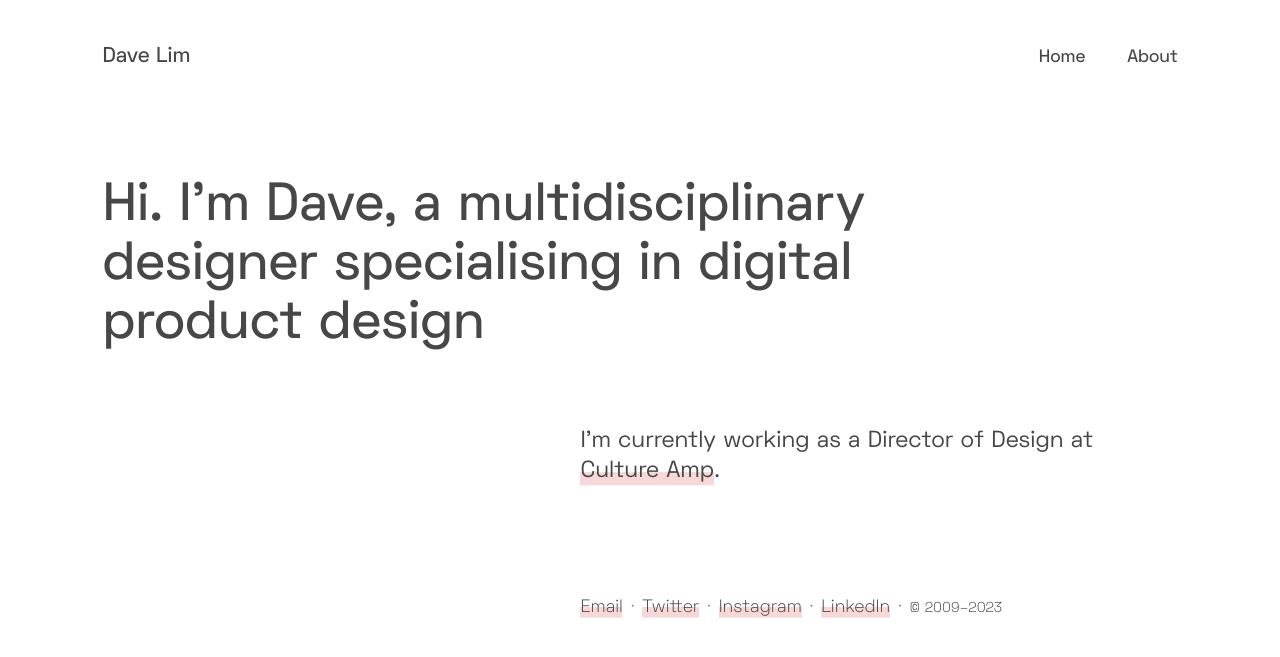
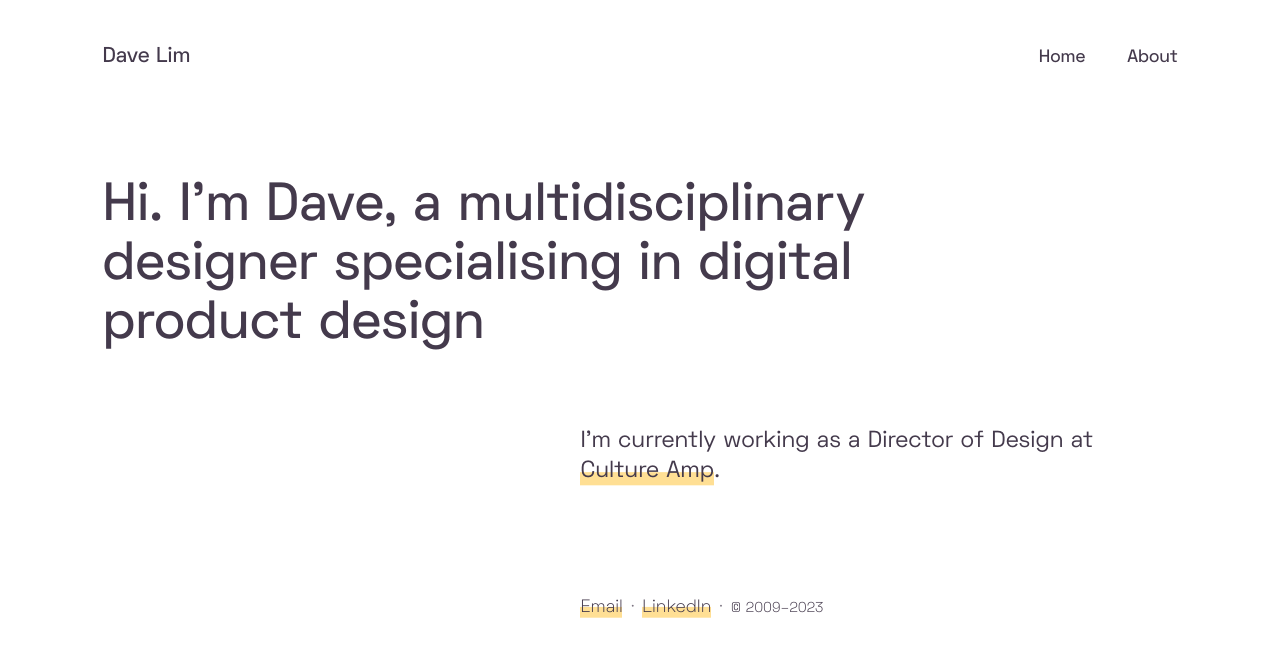
Before and after one commit to dlimiter/dlimiter.github.io, a Jekyll site: the page built from index.html, in a window 1280 px wide. Shown: the top 657 px of the page. Built offline with Jekyll 4.4.1, drawn with Linux system fonts in a browser that asks for light colours.

Commit message:
Removes twitter and insta

```diff
--- a/_includes/footer.html
+++ b/_includes/footer.html
@@ -4,10 +4,6 @@
     <div class="footer__content">
       <p>
         <a href="mailto:hello@dlimiter.net">Email</a>
-        <span class="link-divider">·</span>
-        <a href="https://twitter.com/dlimiter">Twitter</a>
-        <span class="link-divider">·</span>
-        <a href="https://www.instagram.com/dlimiter/">Instagram</a>
         <span class="link-divider">·</span>
         <a href="https://www.linkedin.com/in/dlimiter">LinkedIn</a>
         <span class="link-divider">·</span>
--- a/css/style.scss
+++ b/css/style.scss
@@ -37,17 +37,20 @@
 }
 
 $pink: #f1bec0;
-$charcoal: #333;
+$olive: #babaa6;
+$yellow: #FFCA4D;
+$primary: $yellow;
+$charcoal: #2F2438;
 $text: tint($charcoal, 10%);
 $text-display: tint($charcoal, 20%);
 $nav-width: 250px;
 
-$pink-text: shade($pink, 12%);
-$pink-text-2: shade($pink, 40%);
-$hairline: 1px solid tint($pink, 20%);
+$primary-text: shade($primary, 12%);
+$primary-text-2: shade($primary, 40%);
+$hairline: 1px solid tint($primary, 20%);
 
-$link-hover-1: tint($pink, 40%);
-$link-hover-2: tint($pink, 60%);
+$link-hover-1: tint($primary, 40%);
+$link-hover-2: tint($primary, 60%);
 
 //$base-font-size: 20px;
 $base-font-size: 1.4vw;
@@ -114,7 +117,7 @@ a {
     transform: scaleY(.4) translateY(.3rem);
   }
   &:hover {
-    color: $pink-text-2;
+    color: $primary-text-2;
     &:before {
       transform: none;
       background: $link-hover-2;
@@ -372,7 +375,7 @@ h5, .h5 {
       transform-origin: center;
     }
     &:hover {
-      color: $pink-text-2;
+      color: $primary-text-2;
       &:before {
         transform: none;
         background: $link-hover-2;
@@ -439,7 +442,7 @@ h5, .h5 {
     transform-origin: center;
   }
   &:hover {
-    color: $pink-text-2;
+    color: $primary-text-2;
     &:before {
       transform: none;
       background: $link-hover-2;
@@ -474,7 +477,7 @@ a.nav__logo {
     transform-origin: center;
   }
   &:hover {
-    color: $pink-text-2;
+    color: $primary-text-2;
     &:before {
       transform: none;
       background: $link-hover-2;
@@ -490,9 +493,9 @@ a.nav__logo {
 
 .cooksnote {
   margin: 2rem 0 3rem;
-  $col: tint($pink, 70%);
+  $col: tint($primary, 70%);
   border-radius: 5px;
-  color: shade($pink, 30%);
+  color: shade($primary, 30%);
   position: relative;
   padding-top: 1rem;
 
```
